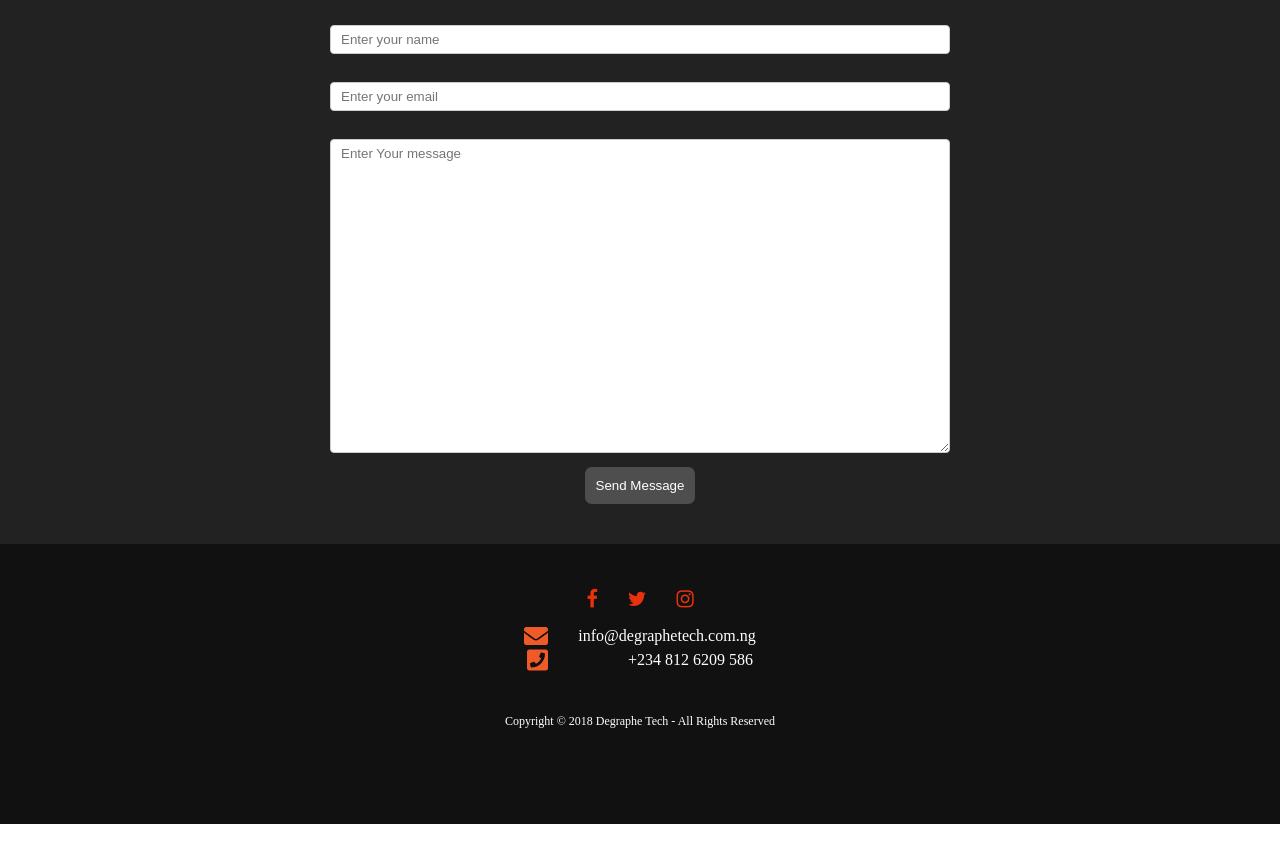
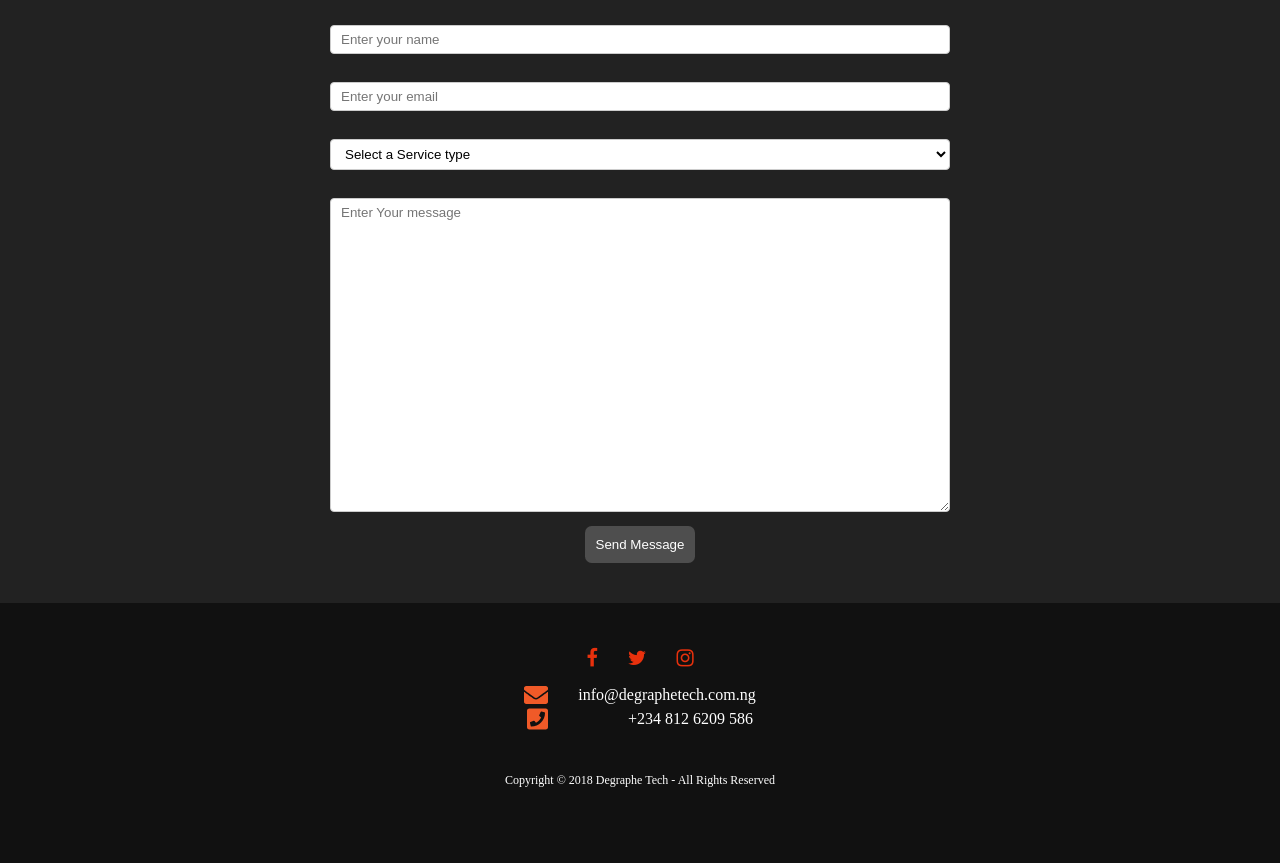
Before and after one commit to debaosuidecl/degraphetech, a React app in the folder client/: page / in a window 1280 px wide. Shown: the part 2060-2923 px from the top of the page. Before the commit the page ends 2884 px from the top, so only its background shows below. Built offline with nearby package versions, Linux system fonts and the light colour scheme.

Commit message:
Added service type

```diff
--- a/client/src/UI/Button/Button.css
+++ b/client/src/UI/Button/Button.css
@@ -1,7 +1,7 @@
 .Success{
     padding: .8em;
     border-radius: .5em;
-    background: #0aee55;
+    background: #e8310d;
     color: white;
     border: none;
     transition: .3s all ease;
@@ -11,7 +11,7 @@
 
 
 .Success:hover{
-    background: #22a906;
+    background: #e10000;
     cursor: pointer;
     transform: scale(1.1);
     transition: .3s all ease;
--- a/client/src/UI/Input.css
+++ b/client/src/UI/Input.css
@@ -67,6 +67,11 @@
     margin-bottom: 0;
 }
 
+.Select{
+    cursor: pointer;
+    transition: .8s;
+}
+
 @media (min-width: 750px) {
     .Input{
         width: 50%;
--- a/client/src/UI/Input.js
+++ b/client/src/UI/Input.js
@@ -51,11 +51,15 @@ const input = props => {
             break;
         case ('select'):
             inputElement = <select
-                className={inputClass}
+                className={`${inputClass} Select`}
                 value={props.value} onChange={props.changed}>
+                <option value="" disabled selected >Select a Service type</option>
                 {props.elementConfig.options.map(option=> (
+
                     <option key={option.value} value={option.value}>{option.displayValue}</option>
+
                 ))}
+
             </select>;
             break;
         default:
--- a/client/src/containers/ContactForm/ContactForm.js
+++ b/client/src/containers/ContactForm/ContactForm.js
@@ -58,6 +58,27 @@ class ContactForm extends Component{
                 shouldBeValidated: true
 
             },
+            serviceType: {
+                elementType: 'select',
+                elementConfig: {
+                    options: [{value: 'corporate', displayValue: 'Corporate Website'},
+                        {value: 'e-commerce', displayValue: 'E-Commerce Website'},
+                        {value: 'SEO', displayValue: 'SEO Solutions'},
+                        {value: 'personal', displayValue: 'Personal Website'},
+
+                    ],
+                },
+                value: '',
+                validation: {
+                    required: true,
+                },
+                valid: false,
+                touched: false,
+                blurred: false,
+                disabled: false,
+                shouldBeValidated: true
+            },
+
             message: {
                 elementType: 'textarea',
 
@@ -135,7 +156,8 @@ class ContactForm extends Component{
         const email = {
             name: this.state.controls.name.value,
             email: this.state.controls.email.value,
-            message: this.state.controls.message.value
+            message: this.state.controls.message.value,
+            serviceType: this.state.controls.serviceType.value
         };
         axios.post('/send', email)
 
```
Also changed, not shown: 13 other files (tests, documents, lock files or other folders).
